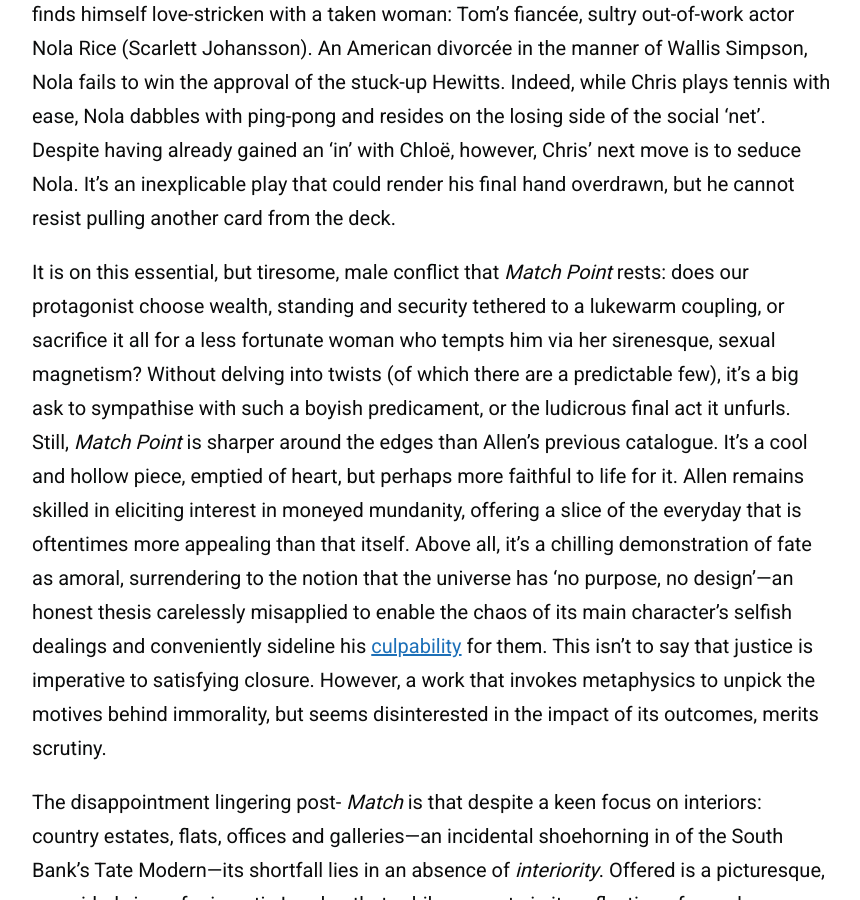
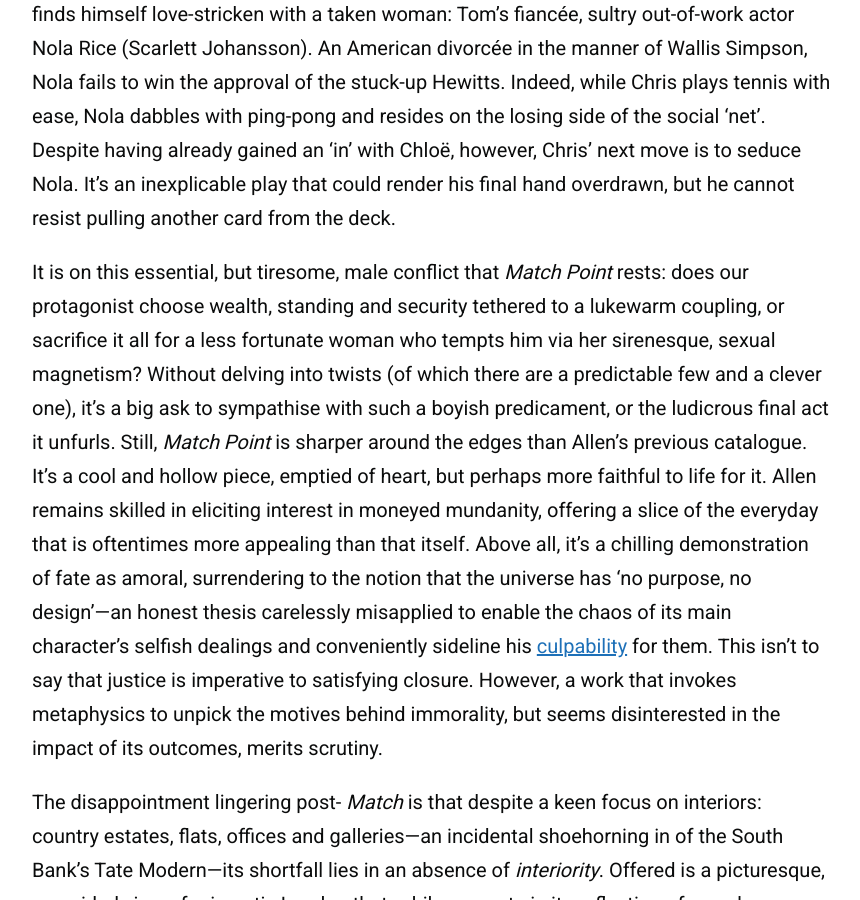
Before and after one commit to zoeurl/zoedowney.github.io, a Jekyll site: the page built from _posts/2024-2-22-match-point.md, in a window 1280 px wide and 900 px high, scrolled down 2525 px. Shown: the whole window, without its empty margins (208-1068 px from the left). Built offline with Jekyll 4.4.1, drawn with Linux system fonts in a browser that asks for light colours.

Commit message:
Update 2024-2-22-match-point.md

```diff
--- a/_posts/2024-2-22-match-point.md
+++ b/_posts/2024-2-22-match-point.md
@@ -21,6 +21,6 @@
 
 It’s a relief to witness a Woody Allen leading man who isn’t doing his most earnest impression of the director. Even so, comparisons can be made with Michael Caine’s neurotic slash lovesick Elliot in the earlier feature _Hannah and Her Sisters_. Similarly, Chris finds himself love-stricken with a taken woman: Tom’s fiancée, sultry out-of-work actor Nola Rice (Scarlett Johansson). An American divorcée in the manner of Wallis Simpson, Nola fails to win the approval of the stuck-up Hewitts. Indeed, while Chris plays tennis with ease, Nola dabbles with ping-pong and resides on the losing side of the social ‘net’. Despite having already gained an ‘in’ with Chloë, however, Chris’ next move is to seduce Nola. It’s an inexplicable play that could render his final hand overdrawn, but he cannot resist pulling another card from the deck.
 
-It is on this essential, but tiresome, male conflict that _Match Point_ rests: does our protagonist choose wealth, standing and security tethered to a lukewarm coupling, or sacrifice it all for a less fortunate woman who tempts him via her sirenesque, sexual magnetism? Without delving into twists (of which there are a predictable few), it's a big ask to sympathise with such a boyish predicament, or the ludicrous final act it unfurls. Still, _Match Point_ is sharper around the edges than Allen’s previous catalogue. It’s a cool and hollow piece, emptied of heart, but perhaps more faithful to life for it. Allen remains skilled in eliciting interest in moneyed mundanity, offering a slice of the everyday that is oftentimes more appealing than that itself. Above all, it’s a chilling demonstration of fate as amoral, surrendering to the notion that the universe has ‘no purpose, no design’—an honest thesis carelessly misapplied to enable the chaos of its main character’s selfish dealings and conveniently sideline his [culpability](https://www.theguardian.com/film/2023/sep/08/woody-allen-venice-applause-metoo) for them. This isn't to say that justice is imperative to satisfying closure. However, a work that invokes metaphysics to unpick the motives behind immorality, but seems disinterested in the impact of its outcomes, merits scrutiny.
+It is on this essential, but tiresome, male conflict that _Match Point_ rests: does our protagonist choose wealth, standing and security tethered to a lukewarm coupling, or sacrifice it all for a less fortunate woman who tempts him via her sirenesque, sexual magnetism? Without delving into twists (of which there are a predictable few and a clever one), it's a big ask to sympathise with such a boyish predicament, or the ludicrous final act it unfurls. Still, _Match Point_ is sharper around the edges than Allen’s previous catalogue. It’s a cool and hollow piece, emptied of heart, but perhaps more faithful to life for it. Allen remains skilled in eliciting interest in moneyed mundanity, offering a slice of the everyday that is oftentimes more appealing than that itself. Above all, it’s a chilling demonstration of fate as amoral, surrendering to the notion that the universe has ‘no purpose, no design’—an honest thesis carelessly misapplied to enable the chaos of its main character’s selfish dealings and conveniently sideline his [culpability](https://www.theguardian.com/film/2023/sep/08/woody-allen-venice-applause-metoo) for them. This isn't to say that justice is imperative to satisfying closure. However, a work that invokes metaphysics to unpick the motives behind immorality, but seems disinterested in the impact of its outcomes, merits scrutiny.
 
 The disappointment lingering post- _Match_ is that despite a keen focus on interiors: country estates, flats, offices and galleries—an incidental shoehorning in of the South Bank’s Tate Modern—its shortfall lies in an absence of _interiority_. Offered is a picturesque, one-sided view of prismatic London that, while accurate in its reflection of a cushy pedigree of privileged living, resists critiquing its shallow trappings. _Match Point_ condones the use of wealth as a buffer against accountability. Its characters motivations are murky, their emotional leanings unclear. We hardly buy into the specificities of Chris’ affections; attraction to Chloë or Nola based merely on the kinds of lives each represents to him—women (once again) reduced to types. And, although held captive by greed in a moral vacuum, Rhys-Meyers' Chris is the emptiest shell, tedious in his indecision and indifference towards all but assets attained. Rarely does the film seek to offset its casual infidelity and gloomy cynicism through satire which (forgive me) could be the entire _Point_. Perhaps the meaningful takeaway is that the hand one is dealt does not have final word on the state of play. But, for Woody Allen, it has become a sport of one director trying to cling onto his racket and serve with it, too.
```
